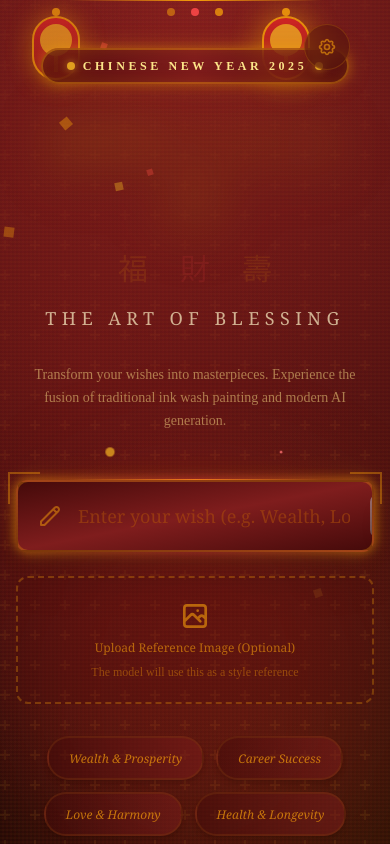
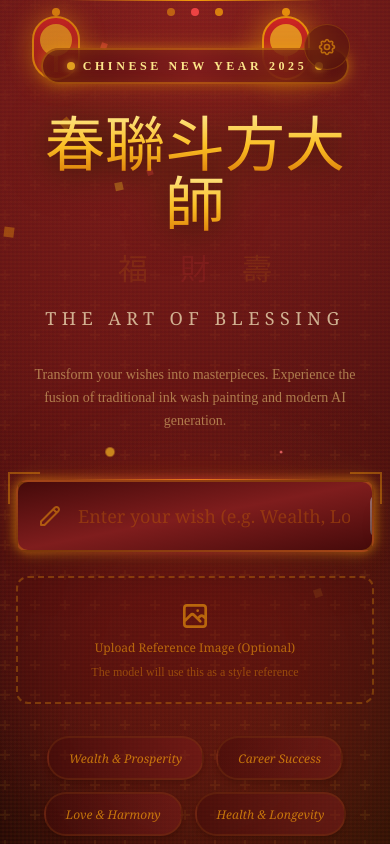
Before and after one commit to poirotw66/Square_Couplets_Master, a React (Vite) app: page / in a window 390 px wide. Shown: the top 844 px of the page. Built offline with nearby package versions, Linux system fonts and the light colour scheme; a small style sheet from the web is missing; a web font is replaced by a local one.

Commit message:
Refactor App and Header components for improved layout and styling. Update image display properties for better responsiveness and adjust header text styling to enhance visual appeal while maintaining accessibility.

```diff
--- a/App.tsx
+++ b/App.tsx
@@ -318,17 +318,16 @@ const App: React.FC = () => {
               </label>
             ) : (
               <div className="relative group">
-                <div className="relative w-full h-48 rounded-xl overflow-hidden border-2 border-amber-500/30 bg-red-950/20">
+                <div className="relative w-full min-h-48 max-h-96 rounded-xl overflow-hidden border-2 border-amber-500/30 bg-red-950/20 flex items-center justify-center">
                   <img
                     src={referenceImage}
                     alt="Reference"
-                    className="w-full h-full object-cover"
+                    className="w-full h-auto max-h-96 object-contain"
                   />
-                  <div className="absolute inset-0 bg-gradient-to-t from-black/60 via-transparent to-transparent"></div>
                   <button
                     type="button"
                     onClick={handleRemoveReferenceImage}
-                    className="absolute top-2 right-2 p-2 bg-red-950/80 hover:bg-red-900/90 border border-amber-500/30 rounded-full text-amber-400 hover:text-amber-200 transition-all shadow-lg"
+                    className="absolute top-2 right-2 p-2 bg-red-950/80 hover:bg-red-900/90 border border-amber-500/30 rounded-full text-amber-400 hover:text-amber-200 transition-all shadow-lg z-10"
                     disabled={status === GenerationStatus.PROCESSING_PROMPT || status === GenerationStatus.PROCESSING_IMAGE}
                     aria-label="Remove reference image"
                   >
@@ -336,8 +335,8 @@ const App: React.FC = () => {
                       <path strokeLinecap="round" strokeLinejoin="round" strokeWidth="2" d="M6 18L18 6M6 6l12 12"></path>
                     </svg>
                   </button>
-                  <div className="absolute bottom-2 left-2 right-2">
-                    <div className="flex items-center gap-2 text-xs text-amber-200/80 bg-black/40 px-2 py-1 rounded backdrop-blur-sm">
+                  <div className="absolute bottom-2 left-2 right-2 z-10">
+                    <div className="flex items-center gap-2 text-xs text-amber-200/90 bg-black/60 px-2 py-1 rounded backdrop-blur-sm border border-amber-500/20">
                       <svg className="w-3 h-3" fill="currentColor" viewBox="0 0 20 20">
                         <path fillRule="evenodd" d="M4 2a1 1 0 011 1v2.101a7.002 7.002 0 0111.601 2.566 1 1 0 11-1.885.666A5.002 5.002 0 005.999 7H9a1 1 0 010 2H4a1 1 0 01-1-1V3a1 1 0 011-1zm.008 9.057a1 1 0 011.276.61A5.002 5.002 0 0014.001 13H11a1 1 0 110-2h5a1 1 0 011 1v5a1 1 0 11-2 0v-2.101a7.002 7.002 0 01-11.601-2.566 1 1 0 01.61-1.276z" clipRule="evenodd"></path>
                       </svg>
--- a/components/Header.tsx
+++ b/components/Header.tsx
@@ -54,8 +54,8 @@ export const Header: React.FC<HeaderProps> = memo(({ onOpenSettings }) => {
         <div className="w-2 h-2 rounded-full bg-amber-400 animate-pulse shadow-[0_0_8px_rgba(251,191,36,0.8)]"></div>
       </div>
 
-      <h1 className="text-6xl md:text-8xl font-calligraphy text-transparent bg-clip-text bg-gradient-to-b from-amber-200 via-amber-400 to-amber-600 drop-shadow-[0_4px_20px_rgba(0,0,0,0.9)] mb-4 animate-float relative">
-        <span className="relative z-10">春聯斗方大師</span>
+      <h1 className="text-6xl md:text-8xl font-calligraphy mb-4 animate-float relative">
+        <span className="relative z-10 text-transparent bg-clip-text bg-gradient-to-b from-amber-200 via-amber-400 to-amber-600 drop-shadow-[0_4px_20px_rgba(0,0,0,0.9)]">春聯斗方大師</span>
         {/* Text Glow Effect */}
         <span className="absolute inset-0 text-6xl md:text-8xl font-calligraphy text-amber-500/30 blur-xl -z-10">春聯斗方大師</span>
       </h1>
```
